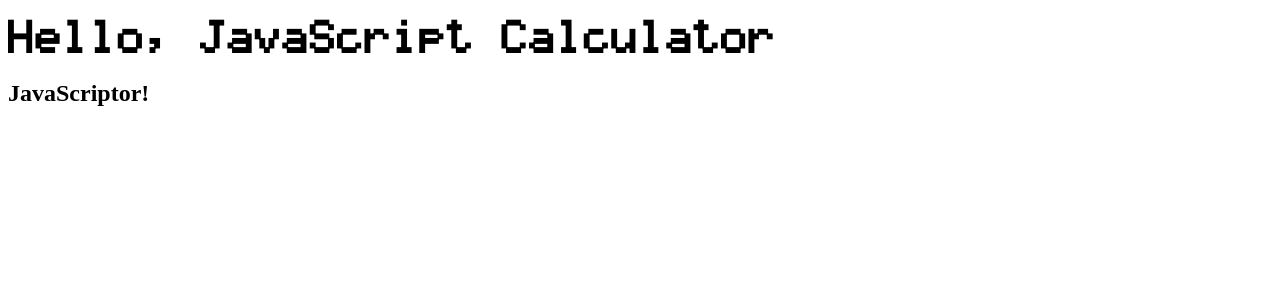
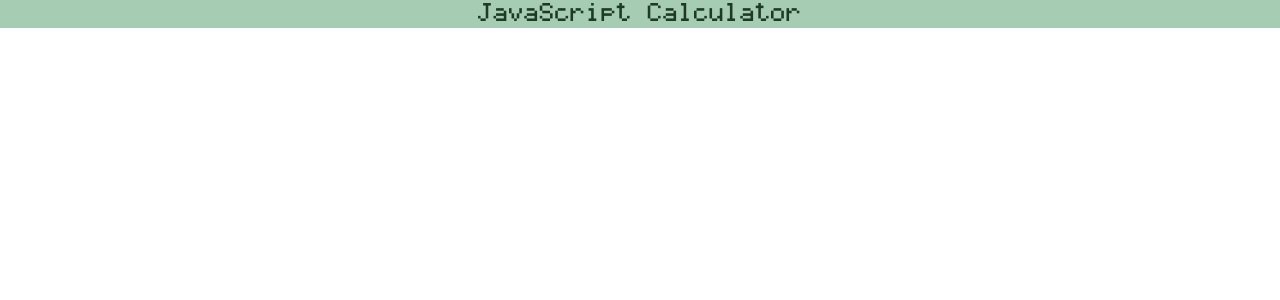
Before and after one commit to kimjisena/js-calculator, a React (Create React App) app: page / in a window 1280 px wide. Shown: the top 300 px of the page. Built offline with nearby package versions, Linux system fonts and the light colour scheme; a web font is replaced by a local one.

Commit message:
add tailwindcss

```diff
--- a/package.json
+++ b/package.json
@@ -39,6 +39,9 @@
     ]
   },
   "devDependencies": {
-    "gh-pages": "^4.0.0"
+    "autoprefixer": "^10.4.7",
+    "gh-pages": "^4.0.0",
+    "postcss": "^8.4.14",
+    "tailwindcss": "^3.1.6"
   }
 }
--- /dev/null
+++ b/postcss.config.js
@@ -0,0 +1,6 @@
+module.exports = {
+  plugins: {
+    tailwindcss: {},
+    autoprefixer: {},
+  },
+}
--- a/src/App.jsx
+++ b/src/App.jsx
@@ -1,9 +1,7 @@
-
 function App() {
   return (
     <div className={`app`}>
-      <h1>Hello, JavaScript Calculator</h1>
-      <h2>JavaScriptor!</h2>
+      <h1 className={`text-lg text-center text-display-fg bg-display-bg font-line-one`}>JavaScript Calculator</h1>
     </div>
   );
 }
--- a/src/index.css
+++ b/src/index.css
@@ -13,10 +13,6 @@
       format('svg');
 }
 
-h1 {
-  font-family: 'casio_fx-9860giiregular', sans-serif;
-}
-
-h2 {
-  font-family: 'Digital';
-}
+@tailwind base;
+@tailwind components;
+@tailwind utilities;
--- /dev/null
+++ b/tailwind.config.js
@@ -0,0 +1,23 @@
+/** @type {import('tailwindcss').Config} */
+module.exports = {
+  content: [
+    "./src/**/*.{js,jsx,ts,tsx}",
+  ],
+  theme: {
+    colors: {
+      'display-bg': '#A6CCB4', // #A6CAB8
+      'display-fg': '#1C3A26', // #051408
+      'display-wrapper': '#01020A', // #03020C
+      'input-wrapper': '#58647B', // #54657F
+      'button-bg': '#7B8699', // #79889C
+      'button-fg': '#CBD7EC', // #B8C6D2
+      'clear-btn-bg': '#BC6E81' // #BD7685
+    },
+    fontFamily: {
+      'line-one': ['casio_fx-9860giiregular', 'sans-serif'],
+      'line-two': ['Digital', 'sans-serif']
+    },
+    extend: {},
+  },
+  plugins: [],
+}
```
Also changed, not shown: 1 other file (tests, documents, lock files or other folders).
